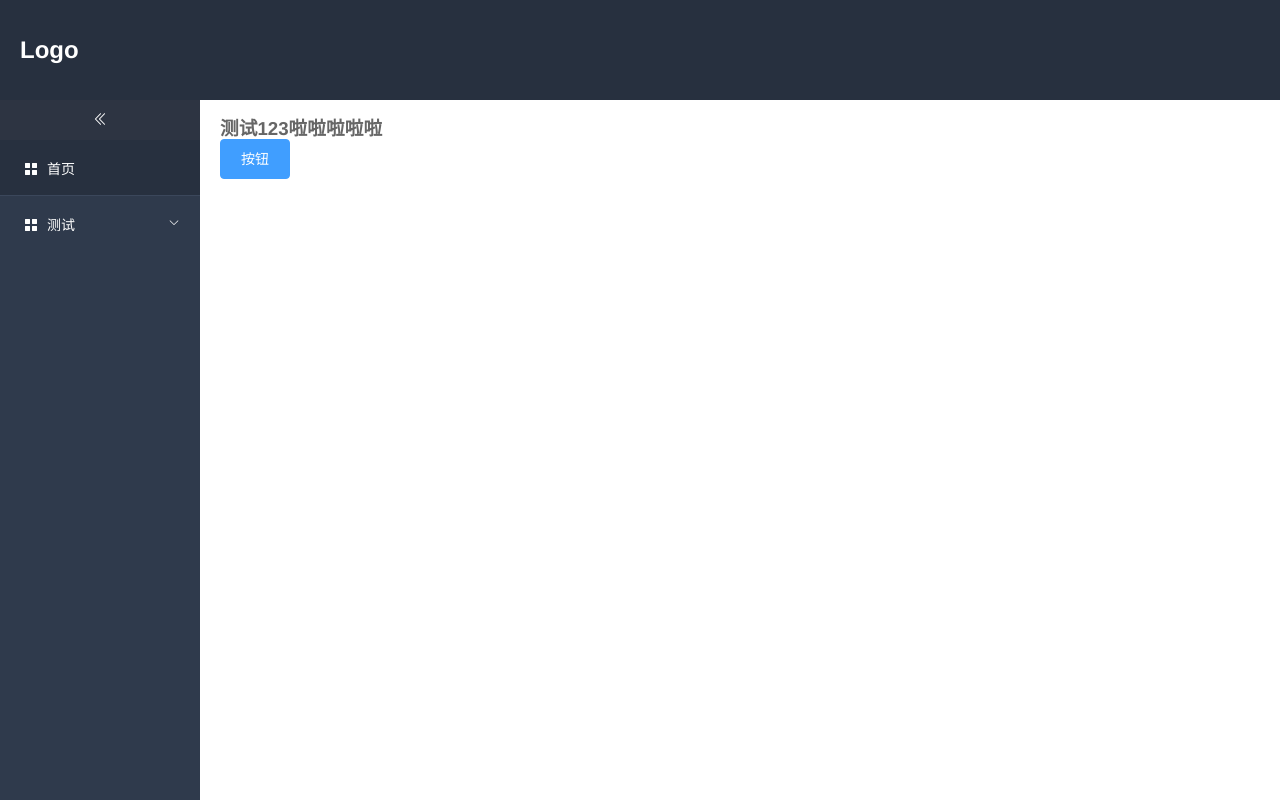
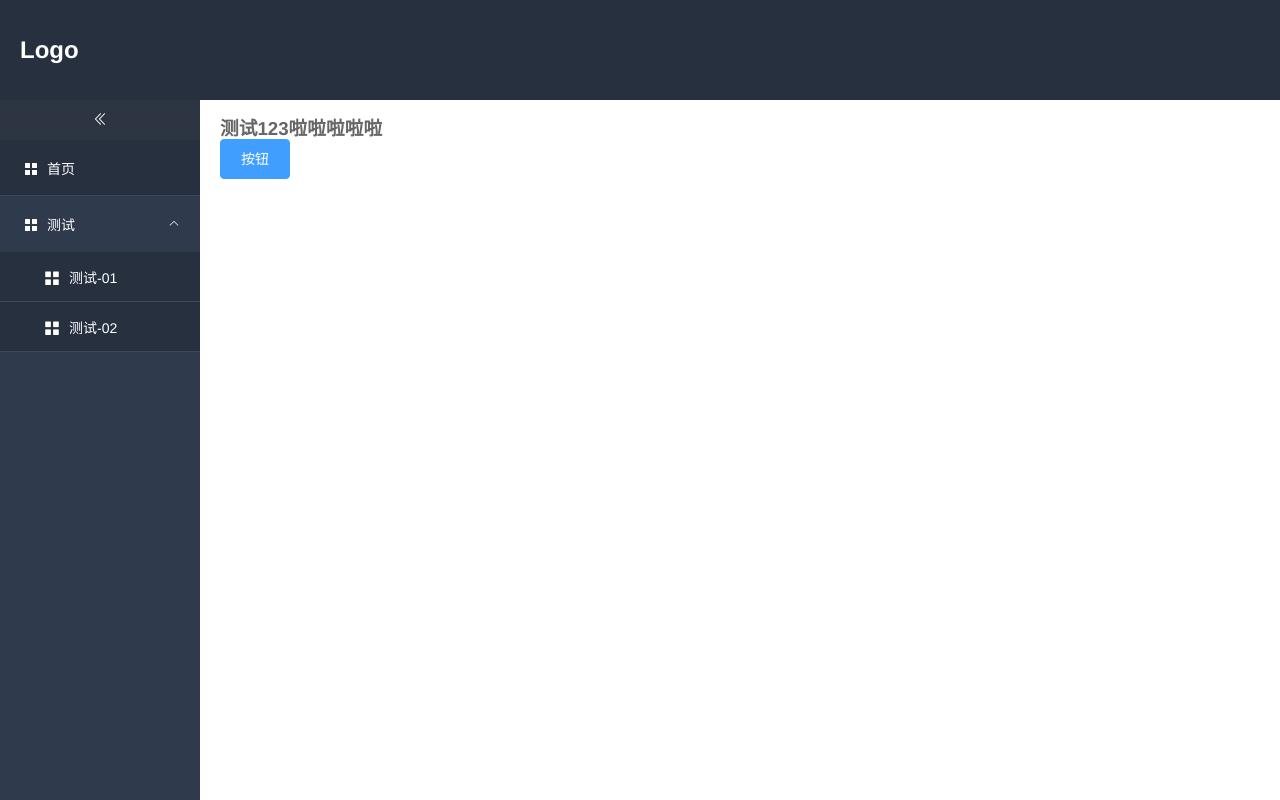
Before and after one commit to tianqihenghaola/xuexi, a Vue app: page /#/ceshi/ceshi01 in a window 1280 px wide. Built offline with nearby package versions, Linux system fonts and the light colour scheme.

Commit message:
feat: 路由刷新重定向

```diff
--- a/src/App.vue
+++ b/src/App.vue
@@ -1,15 +1,24 @@
 <template>
-    <div id="app" class="full-height">
-        <router-view></router-view>
-    </div>
+  <div id="app" class="full-height">
+    <router-view></router-view>
+  </div>
 </template>
 
 <script>
+import router from "./router";
 export default {
-    name: 'App'
-}
+  name: "App",
+  data() {
+    return {};
+  },
+  created() {
+    // console.log('this.$route.path--->>>', this.$route.path);
+    // if (this.$route.path !== '/home') {
+    //     this.$router.replace('/home')
+    // }
+  },
+};
 </script>
 
 <style>
-
 </style>
--- a/src/layout/Aside.vue
+++ b/src/layout/Aside.vue
@@ -15,12 +15,15 @@
       @open="handleOpen"
       @close="handleClose"
       router
-        :default-active="menus[0].path"
+      :default-active="$route.path"
     >
       <span v-for="menu in menus" :key="menu.path">
         <el-submenu v-if="menu.children" :index="menu.path">
           <template slot="title">
-            <i class="navbar-menu-icon el-icon-menu" :class="menu.meta.icon"></i>
+            <i
+              class="navbar-menu-icon el-icon-menu"
+              :class="menu.meta.icon"
+            ></i>
             <span>{{ menu.meta.label }}</span>
           </template>
           <el-menu-item
@@ -42,13 +45,13 @@
 </template>
 
 <script>
-import { subRoutes } from '../router/index.js';
+import { subRoutes } from "../router/index.js";
 
 export default {
   data() {
     const menus = (function recursive(arr) {
       const result = [];
-      arr.forEach(item => {
+      arr.forEach((item) => {
         if (item.path && item.meta && !item.meta.isNotMenu) {
           result.push(item);
           const children = item.children;
@@ -64,7 +67,7 @@ export default {
     })(subRoutes);
     return {
       isCollapse: false,
-      menus
+      menus,
     };
   },
   methods: {
@@ -77,9 +80,9 @@ export default {
     // 水平折叠菜单
     toggleCollapse() {
       this.isCollapse = !this.isCollapse;
-    }
-  }
-}
+    },
+  },
+};
 </script>
 
 <style lang="scss" scoped>
--- a/src/router/index.js
+++ b/src/router/index.js
@@ -2,7 +2,7 @@ import Vue from 'vue';
 import Router from 'vue-router';
 
 // 主容器组件
-import Home from '../layout';
+import Layout from '../layout';
 
 // 登录
 import Login from '@/views/login';
@@ -42,8 +42,8 @@ const routes = [
         path: '/',
         name: '',
         // component: () => import('../layout'),
-        component: Home,
-        redirect: subRoutes[1].path,
+        component: Layout,
+        // redirect: subRoutes[0].path,
         children: subRoutes
     }
 ];
--- a/src/router/modules/ceshi.js
+++ b/src/router/modules/ceshi.js
@@ -6,7 +6,6 @@ export default {
         label: '测试',
         permission: true
     },
-    redirect: '/ceshi/ceshi01',
     children: [
         {
             path: '/ceshi/ceshi01',
```
Lines whose indentation alone changed are shown as unchanged.
